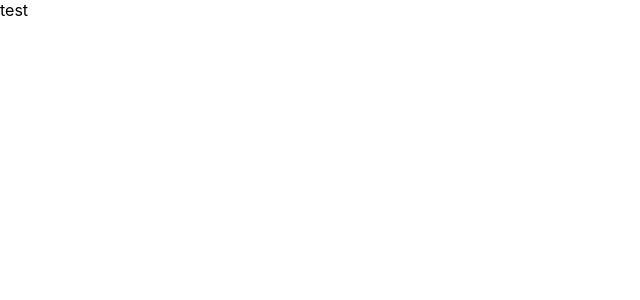
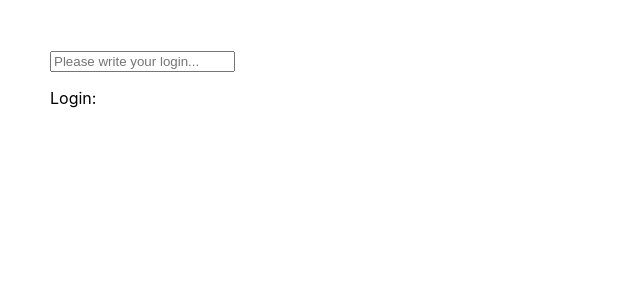
Before and after one commit to nicola987/todolist, a React (Create React App) app: page / in a window 1280 px wide. Shown: the top 300 px of the page, without its empty margins (0-640 px from the left). Built offline with nearby package versions, Linux system fonts and the light colour scheme.

Commit message:
add login field

```diff
--- a/package.json
+++ b/package.json
@@ -13,6 +13,7 @@
     "react": "^18.2.0",
     "react-dom": "^18.2.0",
     "react-scripts": "5.0.1",
+    "styled-components": "^5.3.6",
     "typescript": "^4.9.4",
     "web-vitals": "^2.1.4"
   },
--- a/src/App.tsx
+++ b/src/App.tsx
@@ -1,9 +1,14 @@
-import React from 'react';
+import React, { useState } from "react";
 
 function App() {
+  const [login, setLogin] = useState("");
   return (
-    <div>
-      test
+    <div style={{ margin: "50px" }}>
+      <input
+        placeholder="Please write your login..."
+        onChange={(e) => setLogin(e.target.value)}
+      />
+      <p>Login: {login}</p>
     </div>
   );
 }
--- a/src/index.tsx
+++ b/src/index.tsx
@@ -1,16 +1,13 @@
-import React from 'react';
-import ReactDOM from 'react-dom/client';
-import './index.css';
-import App from './App';
+import React from "react";
+import ReactDOM from "react-dom/client";
+import "./index.css";
+import App from "./App";
 
 const root = ReactDOM.createRoot(
-  document.getElementById('root') as HTMLElement
+  document.getElementById("root") as HTMLElement
 );
 root.render(
   <React.StrictMode>
     <App />
   </React.StrictMode>
 );
-
-
-const test = 0;
```
Also changed, not shown: 1 other file (tests, documents, lock files or other folders).
